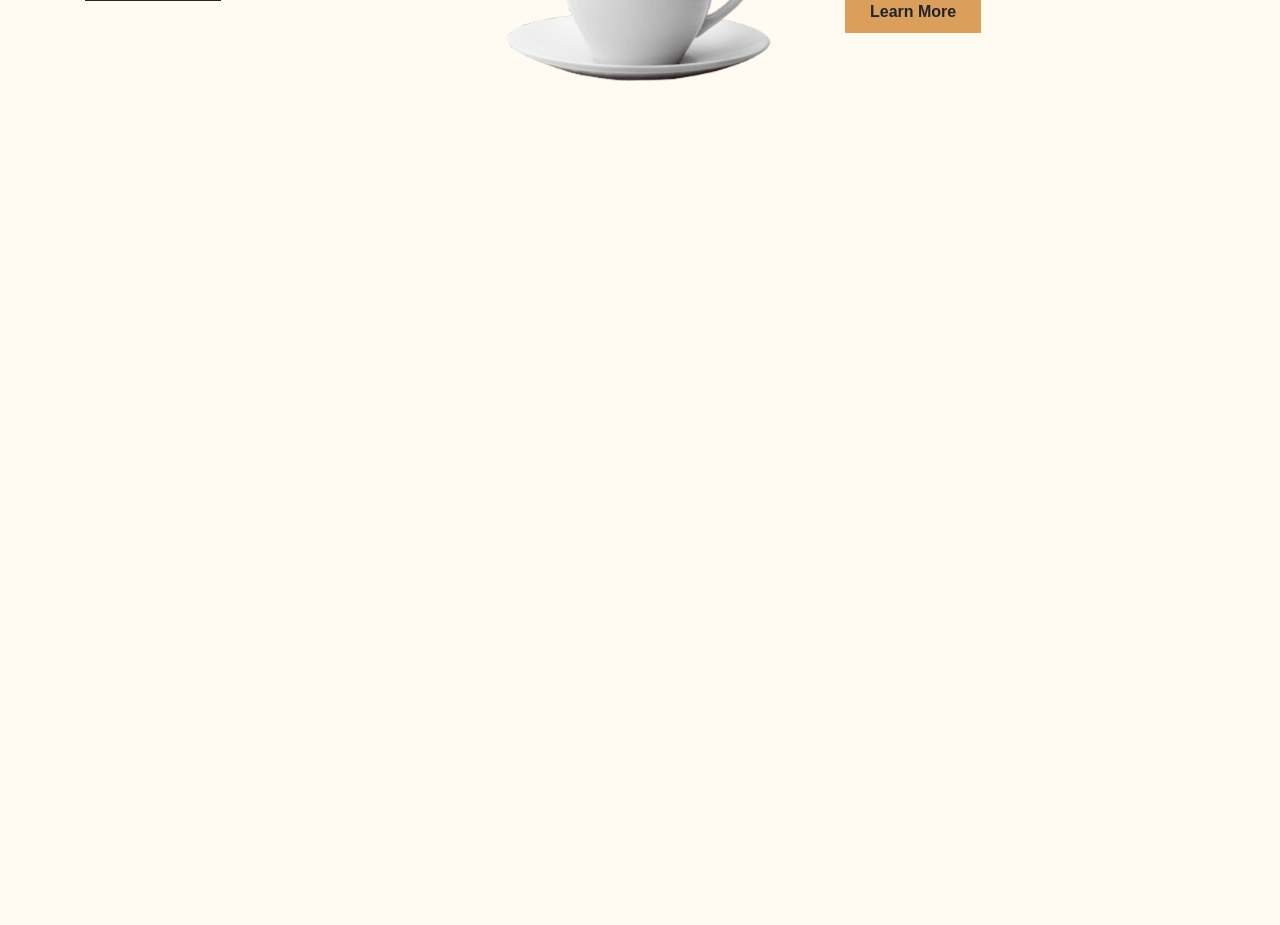
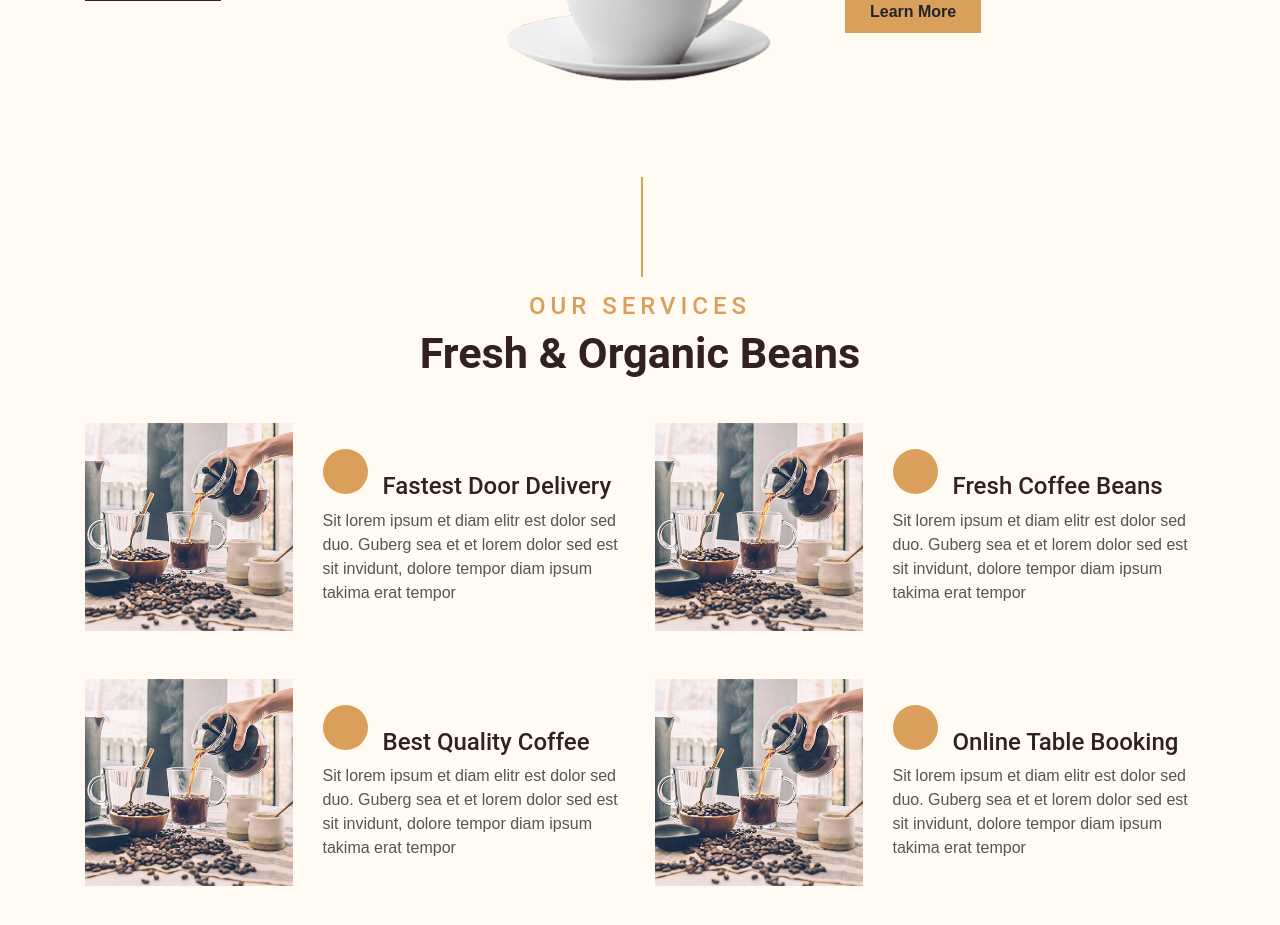
Before and after one commit to Mehdi-haghdoost/next-coffee, a Next.js app: page / in a window 1280 px wide. Shown: the part 1480-2405 px from the top of the page. Before the commit the page ends 1609 px from the top, so only its background shows below. Built offline with nearby package versions, Linux system fonts and the light colour scheme.

Commit message:
coding Services.js Component

```diff
--- a/components/modules/ServiceItem/ServiceItem.js
+++ b/components/modules/ServiceItem/ServiceItem.js
@@ -1,8 +1,18 @@
 import React from 'react'
 
-function ServiceItem() {
+function ServiceItem({ title, desc, image, icon }) {
   return (
-    <div>ServiceItem</div>
+    <div class="col-lg-6 mb-5">
+      <div class="row align-items-center">
+        <div class="col-sm-5">
+          <img class="img-fluid mb-3 mb-sm-0" src={image} alt="" />
+        </div>
+        <div class="col-sm-7">
+          <h4><i class="fa fa-truck service-icon"></i>{title}</h4>
+          <p class="m-0">{desc}</p>
+        </div>
+      </div>
+    </div>
   )
 }
 
--- a/components/templates/Index/Services.js
+++ b/components/templates/Index/Services.js
@@ -1,8 +1,38 @@
+import ServiceItem from '@/components/modules/ServiceItem/ServiceItem'
 import React from 'react'
 
 function Services() {
   return (
-    <div>Services</div>
+    <div class="container-fluid pt-5">
+      <div class="container">
+        <div class="section-title">
+          <h4 class="text-primary text-uppercase" style={{letterSpacing: '5px'}} >Our Services</h4>
+          <h1 class="display-4">Fresh & Organic Beans</h1>
+        </div>
+        <div class="row">
+         <ServiceItem title='Fastest Door Delivery'
+         desc='Sit lorem ipsum et diam elitr est dolor sed duo. Guberg sea et et lorem dolor sed est sit invidunt, dolore tempor diam ipsum takima erat tempor'
+         image={'/images/service-1.jpg'}
+         icon=''
+         />
+          <ServiceItem title='Fresh Coffee Beans'
+         desc='Sit lorem ipsum et diam elitr est dolor sed duo. Guberg sea et et lorem dolor sed est sit invidunt, dolore tempor diam ipsum takima erat tempor'
+         image={'/images/service-1.jpg'}
+         icon=''
+         />
+          <ServiceItem title='Best Quality Coffee'
+         desc='Sit lorem ipsum et diam elitr est dolor sed duo. Guberg sea et et lorem dolor sed est sit invidunt, dolore tempor diam ipsum takima erat tempor'
+         image={'/images/service-1.jpg'}
+         icon=''
+         />
+          <ServiceItem title='Online Table Booking'
+         desc='Sit lorem ipsum et diam elitr est dolor sed duo. Guberg sea et et lorem dolor sed est sit invidunt, dolore tempor diam ipsum takima erat tempor'
+         image={'/images/service-1.jpg'}
+         icon=''
+         />
+        </div>
+      </div>
+    </div>
   )
 }
 
--- a/pages/index.js
+++ b/pages/index.js
@@ -1,12 +1,14 @@
 import About from '@/components/templates/Index/About'
 import Slider from '@/components/templates/Index/Slider'
 import React from 'react'
+import Services from '@/components/templates/Index/Services'
 
 function Home() {
   return (
     <>
-    <Slider />
-    <About />
+      <Slider />
+      <About />
+      <Services />
     </>
   )
 }
```
